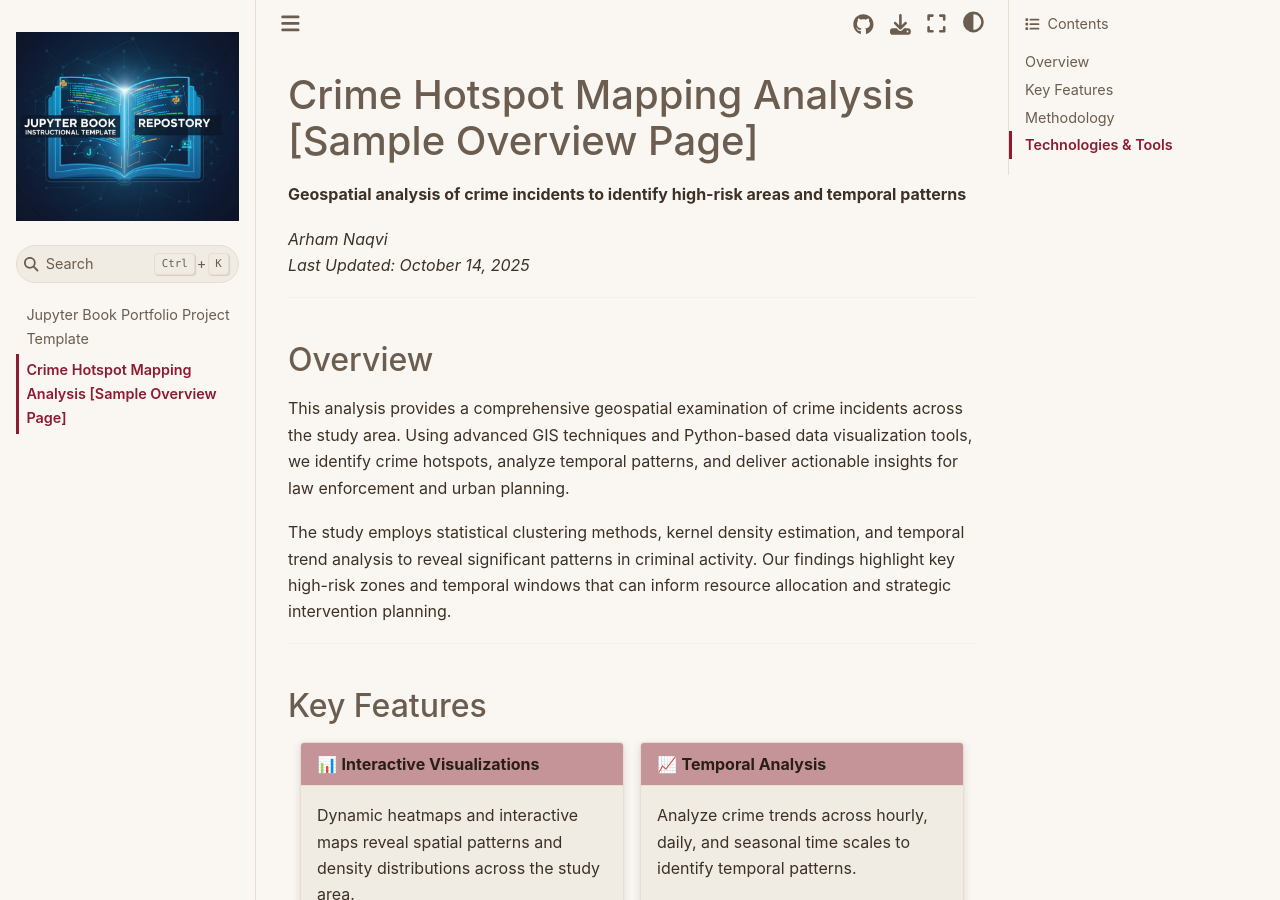
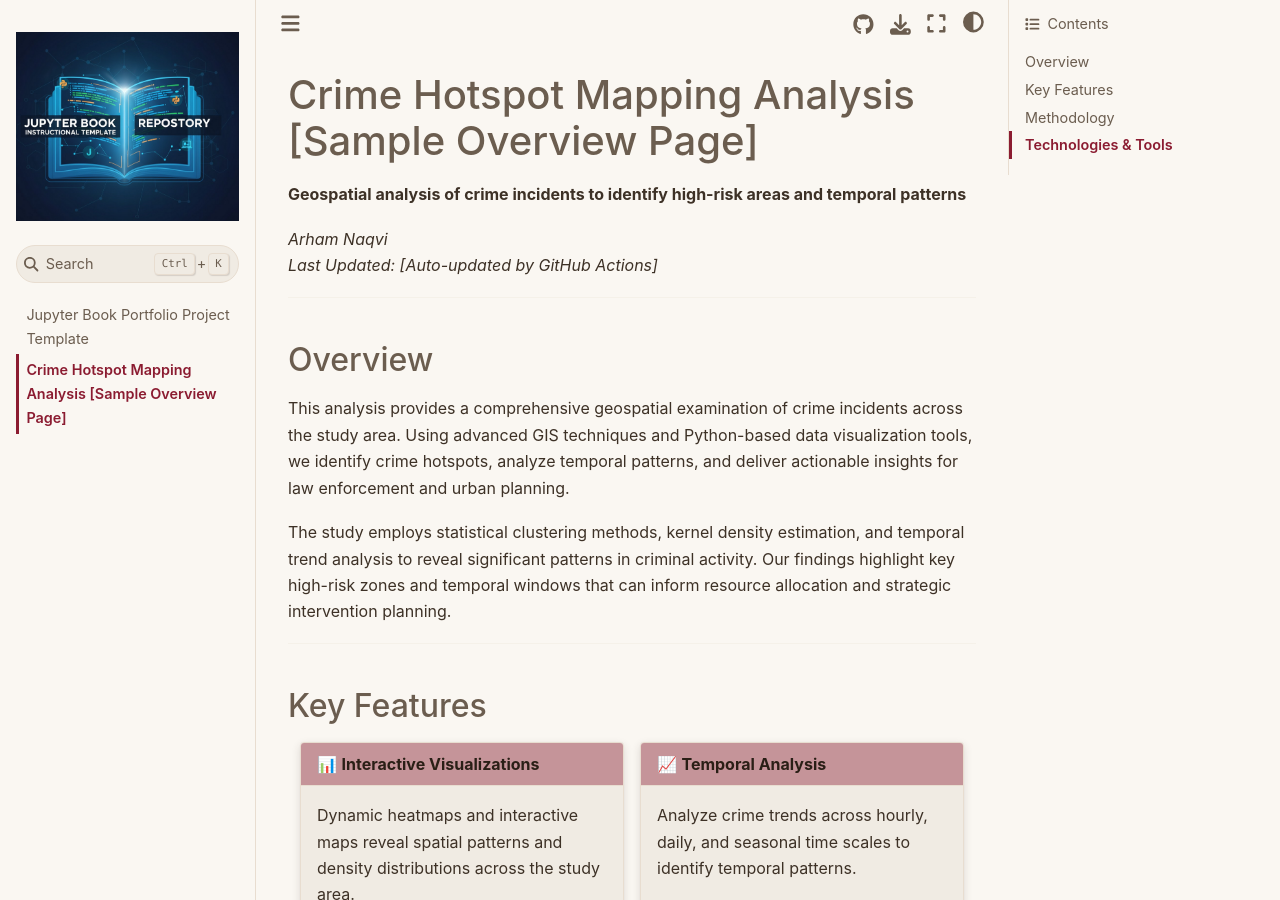
Before and after one commit to Syed-A-Naqvi/sample_jupyter_book, a Jupyter Book: the page built from overview.md, in a window 1280 px wide and 900 px high. Built offline with Jupyter Book 1.0.4 settings and Sphinx 7.4.7 and the Sphinx Book theme 1.1.4, drawn with Linux system fonts in a browser that asks for light colours.

Commit message:
corrected deploy.yml file

```diff
--- a/overview.md
+++ b/overview.md
@@ -3,7 +3,7 @@
 **Geospatial analysis of crime incidents to identify high-risk areas and temporal patterns**
 
 *Arham Naqvi*
-*Last Updated: October 14, 2025*
+*Last Updated: [Auto-updated by GitHub Actions]*
 
 ---
 
```
Also changed, not shown: 1 other file.
